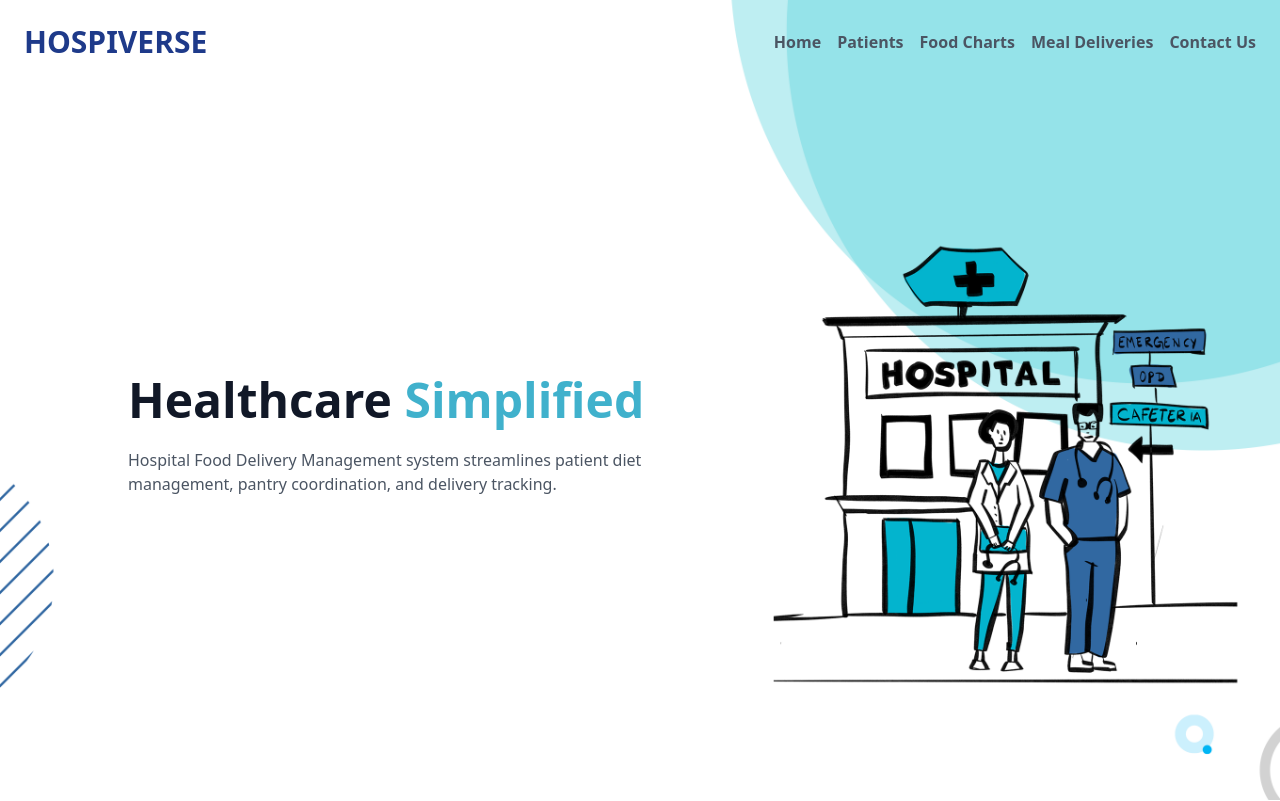
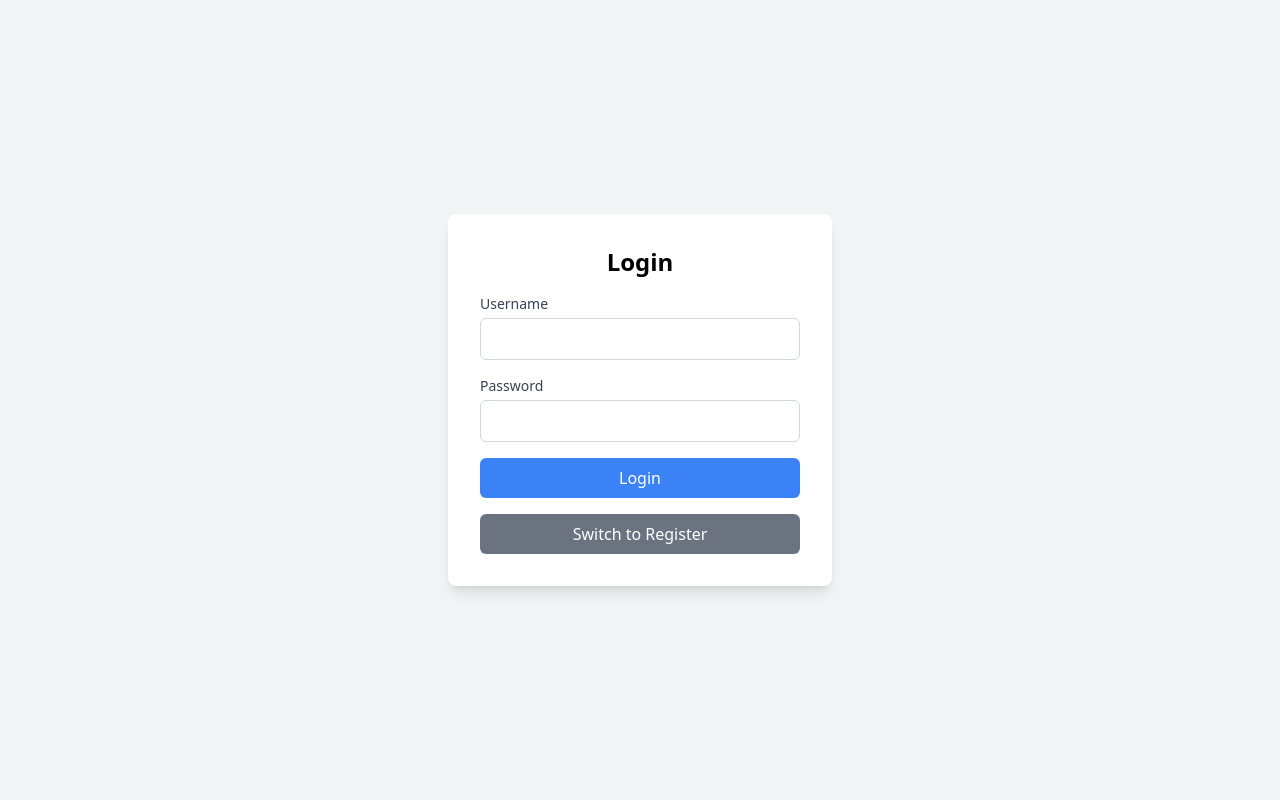
Before and after one commit to FaizanShaikhffx/Hospital_Food_Delivery_Management, a React (Vite) app in the folder frontend/: page / in a window 1280 px wide. Shown: the top 801 px of the page. Built offline with nearby package versions, Linux system fonts and the light colour scheme; sample sign-in values are in the browser's storage.

Commit message:
fixing launching page

```diff
--- a/frontend/src/App.jsx
+++ b/frontend/src/App.jsx
@@ -1,5 +1,5 @@
 import React from 'react';
-import { BrowserRouter as Router, Route, Routes, Navigate } from 'react-router-dom';
+import { BrowserRouter as Router, Route, Routes } from 'react-router-dom';
 import Login from './components/Login';
 import Dashboard from './components/Dashboard';
 import FoodChart from './components/FoodChart';
@@ -9,13 +9,12 @@ import MealDelivery from './components/MealDelivery';
 import HealthcarePage from './components/HealthcarePage';
 import Contact from './components/Contact';
 
-
 function App() {
   return (
     <Router>
       <Routes>
+        <Route path="/" element={<Login />} />
         <Route path="/login" element={<Login />} />
-        <Route path="/" element={<ProtectedRoute element={HealthcarePage} />} />
         <Route path="/healthcare" element={<ProtectedRoute element={HealthcarePage} />} />
         <Route path="/dashboard" element={<ProtectedRoute element={Dashboard} />} />
         <Route path="/patients" element={<ProtectedRoute element={Patient} />} />
--- a/frontend/src/components/HealthcarePage.jsx
+++ b/frontend/src/components/HealthcarePage.jsx
@@ -8,7 +8,7 @@ const HealthcarePage = () => {
       <header className="flex justify-between items-center p-6">
         <div className="text-3xl font-bold text-blue-900">HOSPIVERSE</div>
         <nav className="space-x-4">
-          <Link to="/" className="text-gray-600 font-bold hover:text-blue-900">Home</Link>
+          <Link to="/healthcare" className="text-gray-600 font-bold hover:text-blue-900">Home</Link>
           <Link to="/patients" className="text-gray-600 font-bold hover:text-blue-900">Patients</Link>
           <Link to="/food-charts" className="text-gray-600 font-bold hover:text-blue-900">Food Charts</Link>
           <Link to="/meal-deliveries" className="text-gray-600 font-bold hover:text-blue-900">Meal Deliveries</Link>
```
